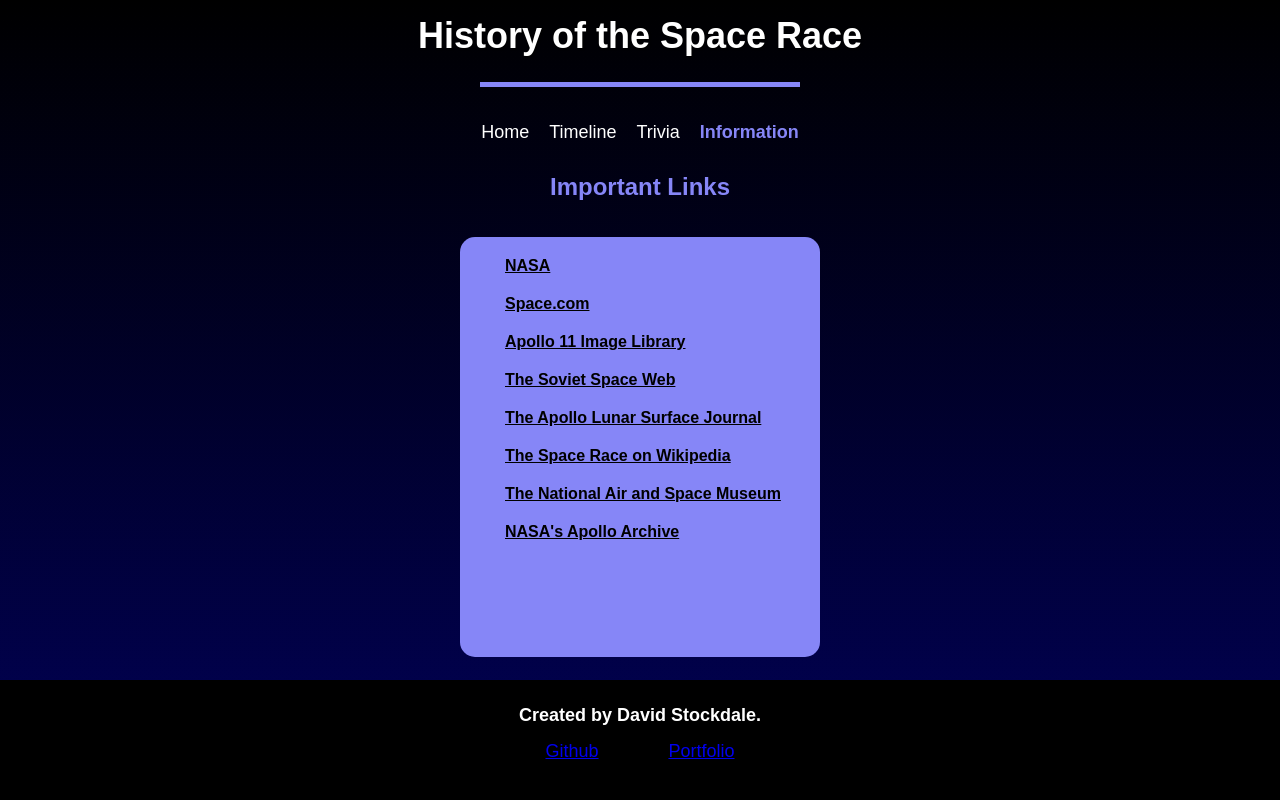
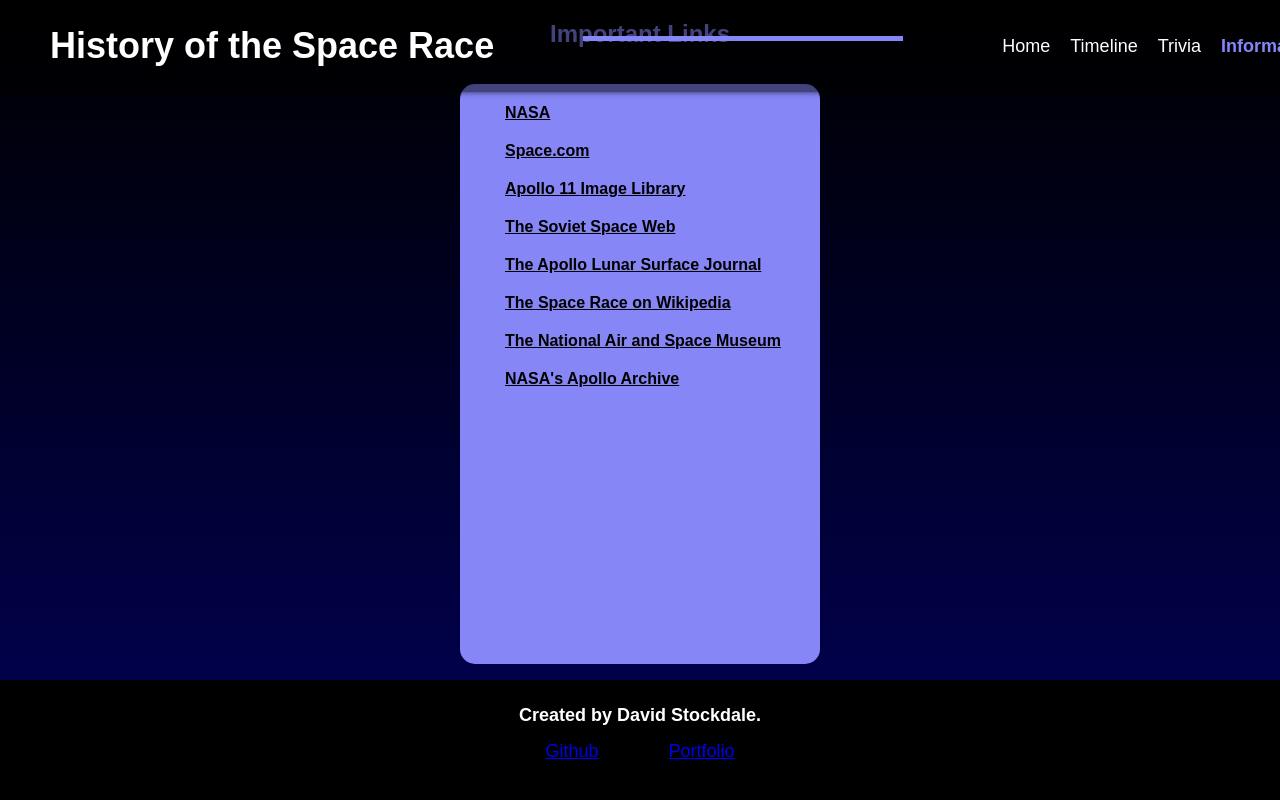
Before and after one commit to dstock3/spacerace, a Flask app: page /info in a window 1280 px wide. Run offline with Flask 2, Linux system fonts and the light colour scheme.

Commit message:
made stylistic adjustments.

```diff
--- a/static/css/style.css
+++ b/static/css/style.css
@@ -1,5 +1,4 @@
 /* General styles */
-
 body {
     font-family: sans-serif;
     margin: 0;
@@ -17,12 +16,68 @@ main {
     flex-direction: column;
     justify-content: center;
     align-items: center;
+    flex: 1;
 }
 
 header {
     display: flex;
-    flex-direction: column;
+    flex-direction: row;
+    justify-content: space-between;
     align-items: center;
+    width: 100%;
+    padding: 25px 50px;
+    background-color: rgba(0, 0, 0, 0.5);
+    box-shadow: 1px 1px 5px rgba(0, 0, 0, 0.5);
+    position: fixed;
+    top: 0;
+    z-index: 10;
+}
+
+header h1 {
+    font-size: 36px;
+    margin: 0;
+    font-family: 'Oswald', sans-serif;
+    color: #fff;
+    text-shadow: 1px 1px 2px #000;
+}
+
+header nav {
+    display: flex;
+    flex-direction: row;
+}
+
+header nav a {
+    color: white;
+    font-size: 18px;
+    margin: 0 20px;
+    text-decoration: none;
+}
+
+header nav a:hover {
+    color: rgb(134, 134, 247);
+}
+
+header nav a.selected {
+    color: rgb(134, 134, 247);
+    font-weight: bold;
+}
+
+.header-cta {
+    background-color: rgb(134, 134, 247);
+    padding: 10px 20px;
+    border-radius: 20px;
+    color: #fff;
+    text-decoration: none;
+    font-weight: bold;
+    transition: all 0.2s ease-in-out;
+    text-transform: uppercase;
+}
+
+.header-cta:hover {
+    transform: scale(1.05);
+    background-color: #fff;
+    color: rgb(134, 134, 247);
+    cursor: pointer;
 }
 
 footer {
@@ -41,7 +96,7 @@ footer {
     width: 25%;
     height: 5px;
     background-color: rgb(134, 134, 247);
-    margin: 10px 0px 25px 0px;
+    margin: 10px 0 25px 0;
 }
 
 /* Homepage styles */
```
